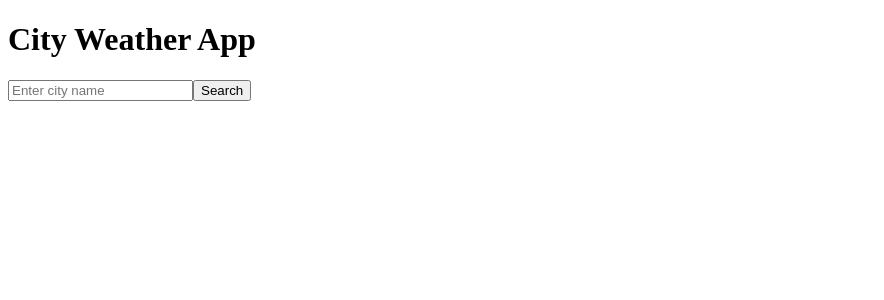
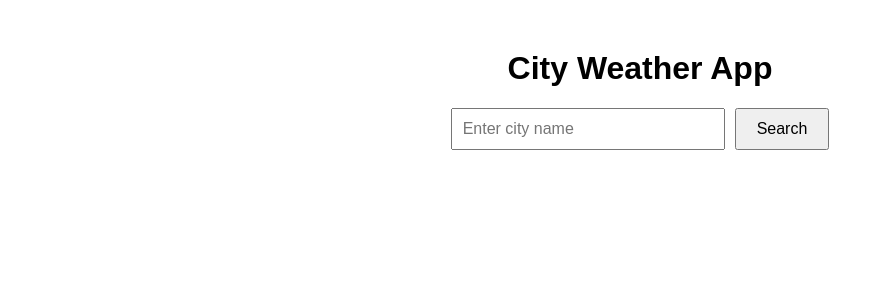
Before and after one commit to acciojob/city-weather-Jpfpp12, a React app: page / in a window 1280 px wide. Shown: the top 300 px of the page, without its empty margins (0-884 px from the left). Built offline with nearby package versions, Linux system fonts and the light colour scheme; no server answers.

Commit message:
Update App.css

```diff
--- a/src/components/App.css
+++ b/src/components/App.css
@@ -1,20 +1,25 @@
-.product-container {
-  font-family: Arial, sans-serif;
-  padding: 20px;
+.App {
   text-align: center;
+  margin-top: 50px;
+  font-family: sans-serif;
 }
 
-.fade-in {
-  opacity: 0;
-  animation: fadeIn 1.2s ease-in forwards;
+.search {
+  padding: 10px;
+  width: 250px;
+  font-size: 16px;
 }
 
-@keyframes fadeIn {
-  to {
-    opacity: 1;
-  }
+button {
+  padding: 10px 20px;
+  font-size: 16px;
+  margin-left: 10px;
 }
 
-.error {
-  color: red;
+.weather {
+  margin-top: 20px;
 }
+
+.weather img {
+  width: 100px;
+}
```
